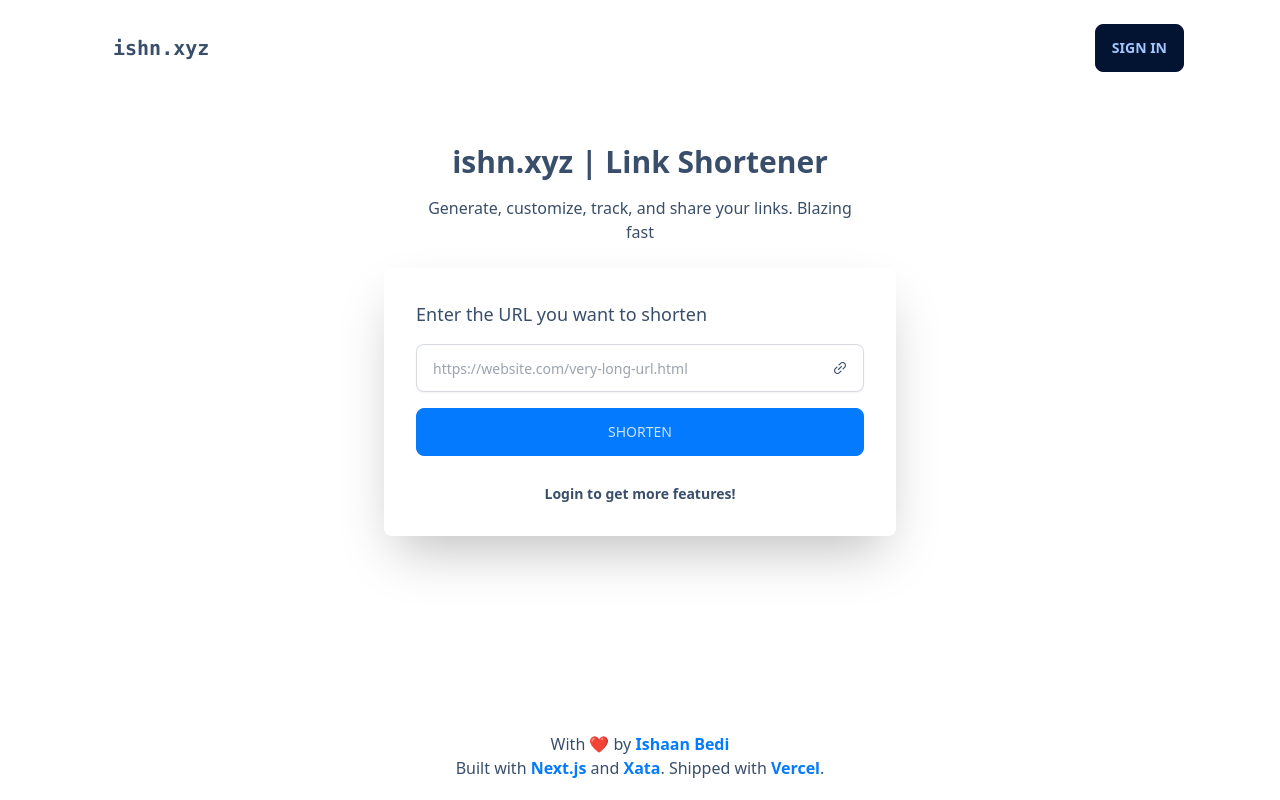
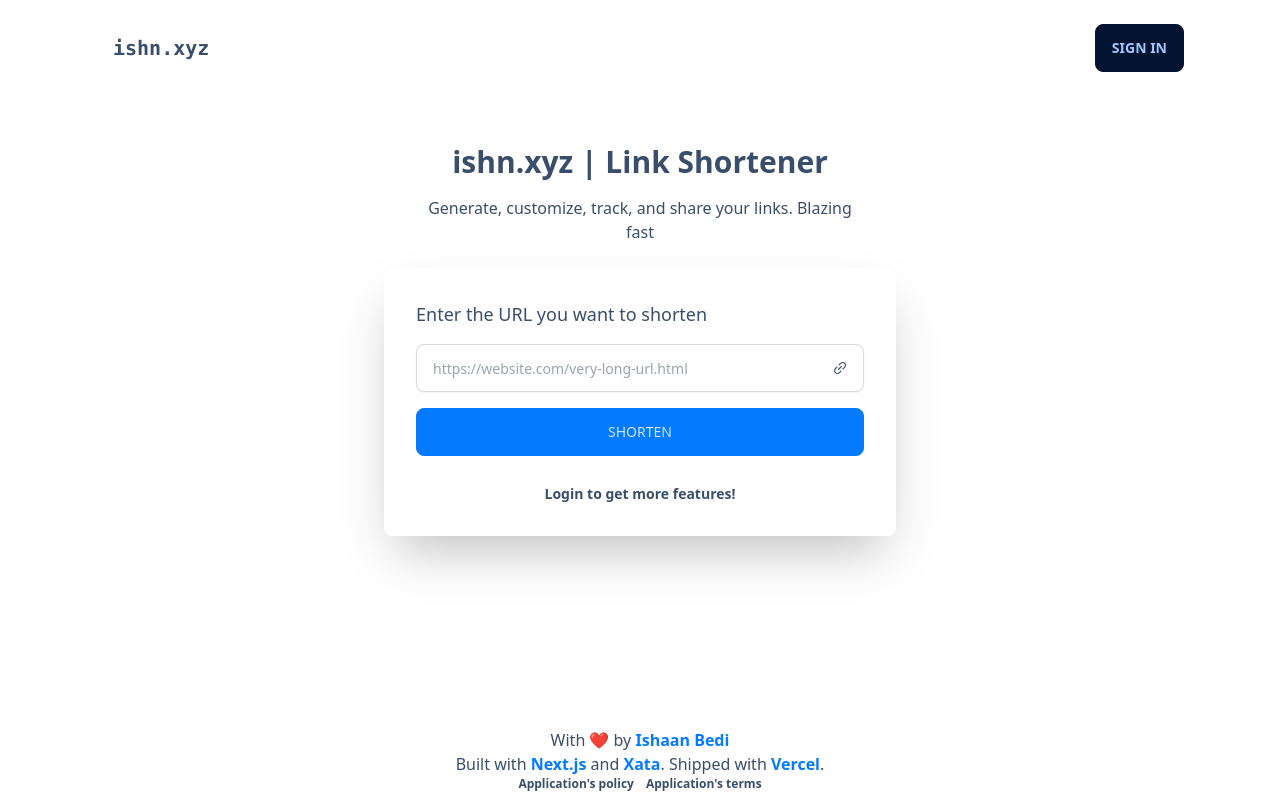
Before and after one commit to ishaanbedi/ishn.xyz, a Next.js app: page / in a window 1280 px wide. Built offline with nearby package versions, Linux system fonts and the light colour scheme; no server answers.

Commit message:
Add Policy & Terms Links To Footer

```diff
--- a/components/Footer.js
+++ b/components/Footer.js
@@ -3,7 +3,7 @@ import Link from "next/link";
 const Footer = () => {
   return (
     <div className="hidden md:block">
-      <footer className="py-3 absolute bottom-2 w-screen">
+      <footer className="pt-3 absolute bottom-2 w-screen">
         <center>
           <p>
             With ❤️ by{" "}
@@ -42,6 +42,16 @@ const Footer = () => {
             </Link>
             .
           </p>
+          <div className="flex text-xs flex-row justify-center space-x-3">
+            <p className="font-bold hover:underline underline-offset-2">
+              <Link href="/legal/privacy-policy">
+                Application&apos;s policy
+              </Link>
+            </p>
+            <p className="font-bold hover:underline underline-offset-2">
+              <Link href="/legal/terms">Application&apos;s terms</Link>
+            </p>
+          </div>
         </center>
       </footer>
     </div>
--- a/pages/profile.js
+++ b/pages/profile.js
@@ -78,6 +78,12 @@ const Profile = () => {
           <p className="my-4 font-bold hover:underline underline-offset-2">
             <Link href="/report">Report offensive content</Link>
           </p>
+          <p className="my-4 font-bold hover:underline underline-offset-2">
+            <Link href="/legal/privacy-policy">Application&apos;s policy.</Link>
+          </p>
+          <p className="my-4 font-bold hover:underline underline-offset-2">
+            <Link href="/legal/terms">Application&apos;s terms.</Link>
+          </p>
           <div>
             <Link
               target="_blank"
```
